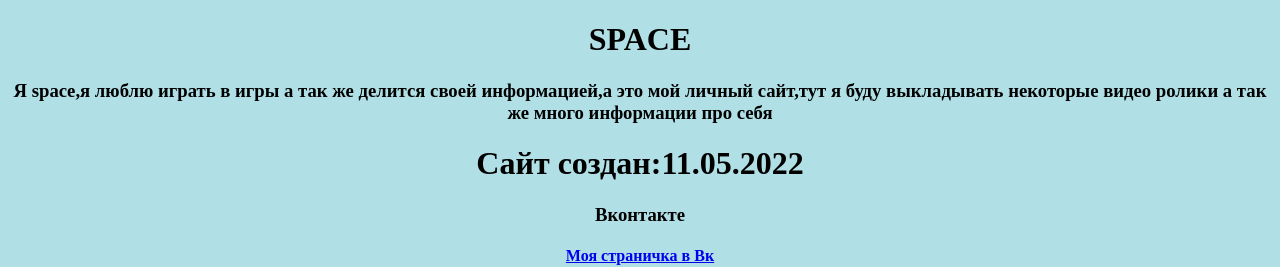
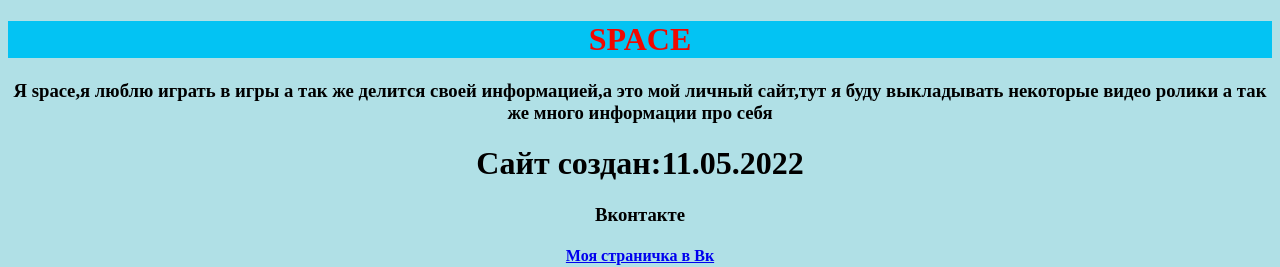
Before and after one commit to Pharielking/space_stan, a plain HTML site: page space.html in a window 1280 px wide. Shown: the top 267 px of the page. Drawn offline with Linux system fonts and the light colour scheme; files that its build step writes are made by us from their sources.

Commit message:
Update space.html

```diff
--- a/space.html
+++ b/space.html
@@ -4,7 +4,7 @@
 <meta charset="UTF-8">
 <meta http-equiv="X-UA-Compatible" content="IE=edge">
 <meta name="viewport" content="width=device-width, initial-scale=1.0">
-<link rel="stylesheet" href="space.css">
+<link rel="stylesheet" href="style.css">
 <title>space</title>
 </head>
 <body style="background-color:powderblue;">
```
